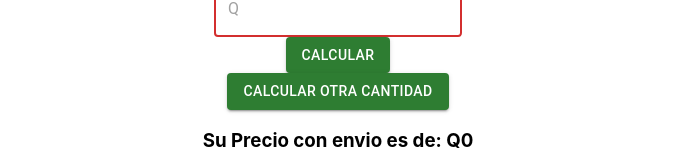
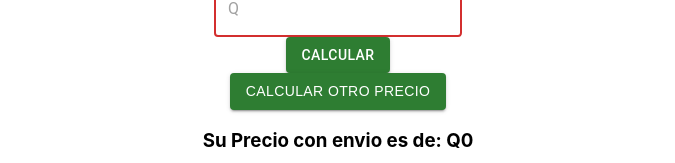
Before and after one commit to Chris-Cerna/Express_App, a React (Create React App) app: page / in a window 1280 px wide. Shown: the part 388-551 px from the top of the page, without its empty margins (302-977 px from the left). Built offline with nearby package versions, Linux system fonts and the light colour scheme.

Commit message:
se agrego boton de nuevo precio

```diff
--- a/package.json
+++ b/package.json
@@ -39,5 +39,8 @@
       "last 1 firefox version",
       "last 1 safari version"
     ]
+  },
+  "devDependencies": {
+    "react-router-dom": "^6.4.3"
   }
 }
--- a/src/components/Main.css
+++ b/src/components/Main.css
@@ -17,3 +17,10 @@
     display: flex;
     flex-direction: column;
 }
+
+.Refresh{
+    text-decoration: none;
+    color: rgb(255, 255, 255);
+    font-family: arial;
+    outline: none;
+}
--- a/src/components/Main.js
+++ b/src/components/Main.js
@@ -17,6 +17,10 @@ export const Main = () => {
     const [subTotal2, setSubtotal2] = useState("")
     const [total, setTotal] = useState("")
     const [Validacion, setValidacion] = useState(false)
+
+
+
+
 
 
     const envio = 66
@@ -52,7 +56,13 @@ export const Main = () => {
     }
 
 
-
+    /*const newPrice = () =>{
+      setCatchText("")
+      setCatchText2("")
+      setPrecioNormal("")
+      setPrecioProducto("")
+      setTotal("")
+    }*/
 
 
 
@@ -73,7 +83,8 @@ export const Main = () => {
                 }
     }
 
-    const refreshPage = () => {
+    const refreshPage = (e) => {
+      e.preventDefault();
        const refrescar = window.location.reload
        return refrescar
     }
@@ -116,9 +127,11 @@ export const Main = () => {
             <Button variant="contained" color="success" onClick={handleSubmit} >
               Calcular
             </Button>
-            <Button variant="contained" color="success" onClick={refreshPage} >
-              Calcular otra cantidad
+            <Button variant="contained" color="success" onClick={handleSubmit} >
+              <a href="javascript:location.reload()" className='Refresh' >Calcular Otro Precio</a>
             </Button>
+
+
 
             <h3>Su Precio con envio es de: Q{Math.ceil(total)}</h3>
 
```
Also changed, not shown: src/components/PrecioCalculado.js (deleted), 1 other file (tests, documents, lock files or other folders).
